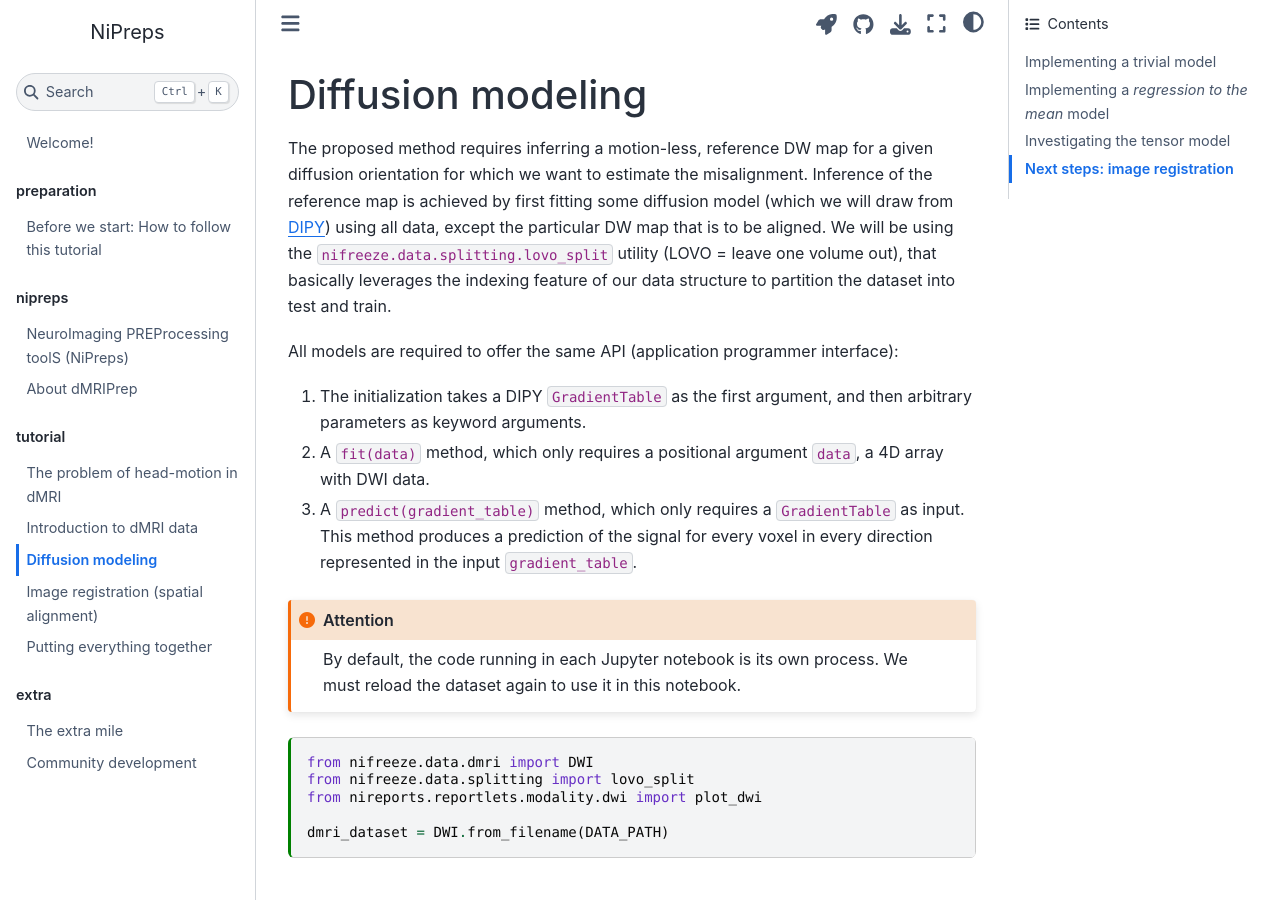
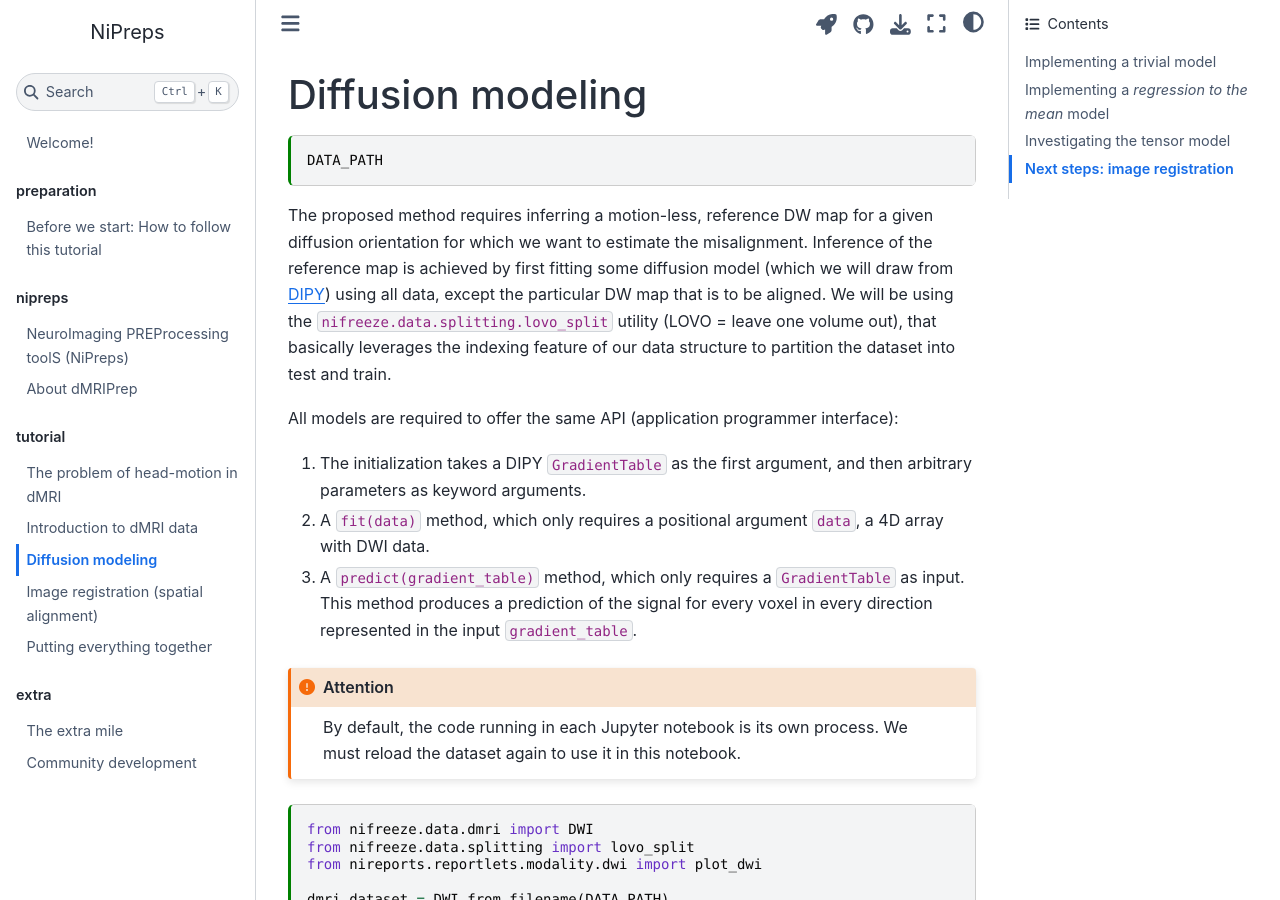
Before and after one commit to nipreps/nipreps-book, a Jupyter Book: the page built from docs/tutorial/models.md, in a window 1280 px wide and 900 px high. Built offline with Jupyter Book 1.0.4 settings and Sphinx 7.4.7 and the Sphinx Book theme 1.1.4, drawn with Linux system fonts in a browser that asks for light colours.

Commit message:
enh: test solution

````diff
--- a/docs/tutorial/models.md
+++ b/docs/tutorial/models.md
@@ -4,15 +4,17 @@
   text_representation:
     extension: .md
     format_name: myst
+    format_version: 0.13
+    jupytext_version: 1.17.3
 kernelspec:
-  display_name: Python 3
+  name: python3
+  display_name: Python 3 (ipykernel)
   language: python
-  name: python3
 ---
 
 # Diffusion modeling
 
-```{code-cell} python
+```{code-cell} ipython3
 :tags: [remove-cell]
 
 import sys
@@ -39,6 +41,10 @@
 DATA_PATH = load_tutorial_dmri_dataset()
 ```
 
+```{code-cell} ipython3
+DATA_PATH
+```
+
 The proposed method requires inferring a motion-less, reference DW map for a given diffusion orientation for which we want to estimate the misalignment.
 Inference of the reference map is achieved by first fitting some diffusion model (which we will draw from [DIPY](https://dipy.org)) using all data, except the particular DW map that is to be aligned.
 We will be using the `nifreeze.data.splitting.lovo_split` utility (LOVO = leave one volume out), that basically leverages the indexing feature of our data structure to partition the dataset into test and train.
@@ -55,7 +61,7 @@
 We must reload the dataset again to use it in this notebook.
 ```
 
-```{code-cell} python
+```{code-cell} ipython3
 from nifreeze.data.dmri import DWI
 from nifreeze.data.splitting import lovo_split
 from nireports.reportlets.modality.dwi import plot_dwi
@@ -74,7 +80,7 @@
 This model will allow to easily test the overall integration of the different components of our head-motion estimation algorithm.
 Also, this model will allow a very straightforward implementation of registration to the *b=0* reference, which is commonly used to initialize the head-motion estimation parameters.
 
-```{code-cell} python
+```{code-cell} ipython3
 class TrivialB0Model:
     """
     A trivial model that returns a *b=0* map always.
@@ -105,7 +111,7 @@
 
 The model can easily be initialized as follows (assuming we still have our dataset loaded):
 
-```{code-cell} python
+```{code-cell} ipython3
 model = TrivialB0Model(
     dmri_dataset.gradients,
     S0=dmri_dataset.bzero,
@@ -115,14 +121,14 @@
 Then, at each iteration of our estimation strategy, we will fit this model to the data, after holding one particular direction (`data_test`) out, using the `lovo_split` utility.
 In every iteration, this finds the b=0 volumes in the data and averages their values in every voxel:
 
-```{code-cell} python
-data_train, data_test = lovo_split(dmri_dataset, 10)
+```{code-cell} ipython3
+data_train, data_test = lovo_split(dmri_dataset, 5)
 model.fit(np.squeeze(data_train[0]))
 ```
 
 Finally, we can generate our registration reference with the `predict()` method:
 
-```{code-cell} python
+```{code-cell} ipython3
 predict_b = np.squeeze(data_test[2])
 predicted = model.predict(predict_b)
 plot_dwi(predicted, dmri_dataset.affine, gradient=predict_b);
@@ -130,7 +136,7 @@
 
 As expected, the *b=0* doesn't look very much like the particular left-out direction, but it is a start!
 
-```{code-cell} python
+```{code-cell} ipython3
 plot_dwi(np.squeeze(data_test[0]), dmri_dataset.affine, gradient=predict_b);
 ```
 
@@ -140,7 +146,7 @@
 Extend the `TrivialB0Model` to produce an average of *all other* diffusion directions, instead of the *b=0*.
 ```
 
-```{code-cell} python
+```{code-cell} ipython3
 class AverageDWModel:
     """A trivial model that returns an average map."""
 
@@ -161,7 +167,7 @@
 
 **Solution**
 
-```{code-cell} python
+```{code-cell} ipython3
 :tags: [hide-cell]
 
 class AverageDWModel:
@@ -188,7 +194,7 @@
 
 **Solution**
 
-```{code-cell} python
+```{code-cell} ipython3
 :tags: [hide-cell]
 
 model = AverageDWModel(
@@ -205,7 +211,7 @@
 Now, we are ready to use the diffusion tensor model.
 We will use the wrap around DIPY's implementation that we distribute with `nifreeze`.
 
-```{code-cell} python
+```{code-cell} ipython3
 :tags: [remove-cell]
 
 # Let's generate index 88 of the dataset:
@@ -220,7 +226,7 @@
 To permit flexibility in selecting models, the `nifreeze` package offers a `ModelFactory` that implements the *facade design pattern*.
 This means that `ModelFactory` makes it easier for the user to switch between models:
 
-```{code-cell} python
+```{code-cell} ipython3
 from nifreeze.model import ModelFactory
 
 model = ModelFactory.init(
@@ -233,19 +239,19 @@
 
 The `ModelFactory` returns a model object that is compliant with the interface sketched above:
 
-```{code-cell} python
+```{code-cell} ipython3
 predicted = model.fit_predict(88, n_jobs=16)
 ```
 
 Now, the predicted map for the particular ***b*** gradient looks much closer to the original:
 
-```{code-cell} python
+```{code-cell} ipython3
 plot_dwi(predicted, dmri_dataset.affine, gradient=test_b, black_bg=True);
 ```
 
 Here's the original DW map, for reference:
 
-```{code-cell} python
+```{code-cell} ipython3
 plot_dwi(test_data, dmri_dataset.affine, gradient=test_b);
 ```
 
@@ -255,7 +261,7 @@
 
 **Solution**
 
-```{code-cell} python
+```{code-cell} ipython3
 :tags: [hide-cell]
 
 model = ModelFactory.init(
@@ -266,7 +272,7 @@
 
 Once the model has been initialized, we can easily generate a new prediction.
 
-```{code-cell} python
+```{code-cell} ipython3
 predicted = model.fit_predict(88, n_jobs=16)
 plot_dwi(predicted, dmri_dataset.affine, gradient=test_b, black_bg=True);
 plot_dwi(test_data, dmri_dataset.affine, gradient=test_b);
````
Also changed, not shown: docs/tutorial/intro.md (+6 -4 lines), docs/tutorial/registration.md (+20 -20 lines), docs/notebook/01-intro.ipynb, docs/notebook/02-data.ipynb, docs/notebook/03-models.ipynb, docs/notebook/04-registration.ipynb, docs/notebook/05-solution.ipynb, 1 other file.
